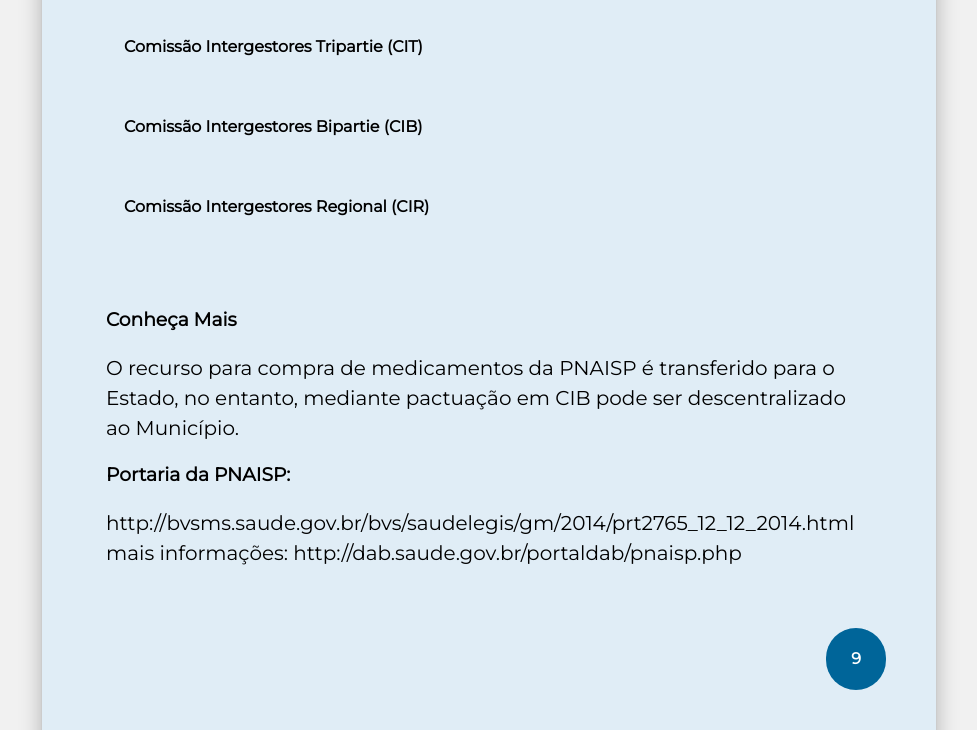
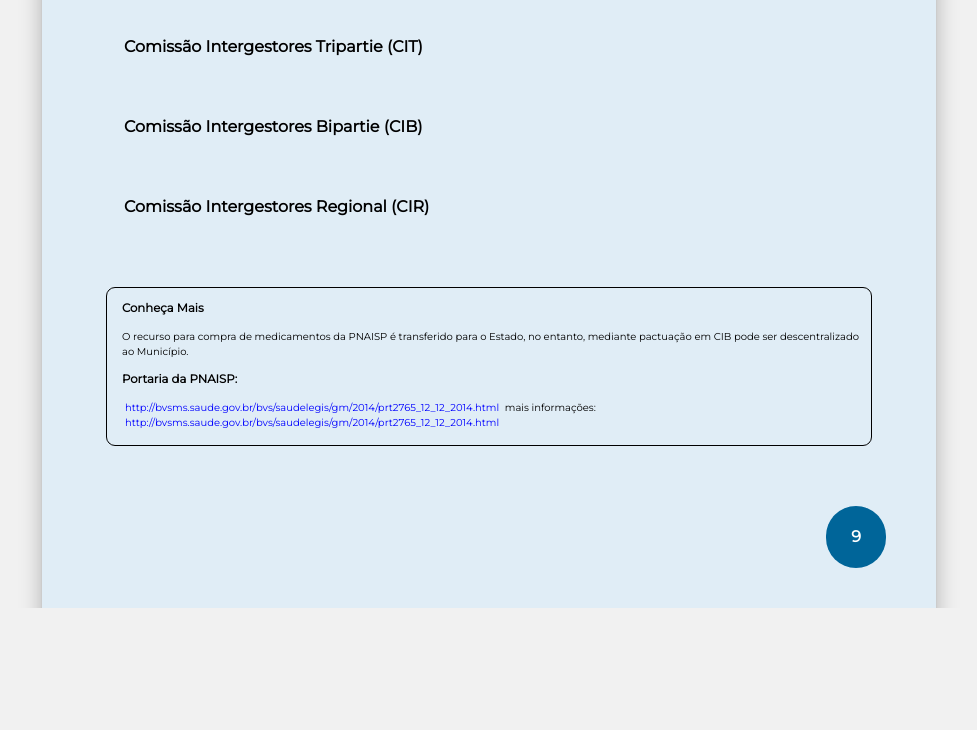
Before and after one commit to ThiagoMarques/M1A2, a plain HTML site: page index.html in a window 1280 px wide. Shown: the part 10914-11644 px from the top of the page, without its empty margins (151-1128 px from the left). After the commit the page ends 11522 px from the top, so only its background shows below. Drawn offline with nearby package versions, Linux system fonts and the light colour scheme.

Commit message:
Ajusta links na página 09

```diff
--- a/css/telas.css
+++ b/css/telas.css
@@ -675,6 +675,19 @@ video{
   margin: 50px auto;
   text-align: center;
 }
+.texto-link-rodape{
+  border-style: solid;
+  border-color: black;
+  border-radius: 9px;
+  border-width: 1px;
+  padding-left: 15px;
+  padding-bottom: 15px;
+  font-size: 10px;
+}
+.texto-link-rodape p a{
+  background: transparent;
+  color: blue;
+}
 
 
 /* Accordian */
--- a/index.html
+++ b/index.html
@@ -436,15 +436,16 @@
 					</div>
 			</div>
 
-			<div class="largura-1_1">
+			<div class="texto-link-rodape">
 				<h3><b>Conheça Mais</b></h3>
-				<p>O recurso para compra de medicamentos da PNAISP é transferido para o Estado, no entanto, mediante
+				<p class="fonte-10">O recurso para compra de medicamentos da PNAISP é transferido para o Estado, no entanto, mediante
 					pactuação em CIB pode
 					ser descentralizado ao Município.</p>
 				<h3>Portaria da PNAISP:</h3>
-				<p>
-					http://bvsms.saude.gov.br/bvs/saudelegis/gm/2014/prt2765_12_12_2014.html
-					mais informações: http://dab.saude.gov.br/portaldab/pnaisp.php
+				<p class="fonte-10">
+					<a href="http://bvsms.saude.gov.br/bvs/saudelegis/gm/2014/prt2765_12_12_2014.html">http://bvsms.saude.gov.br/bvs/saudelegis/gm/2014/prt2765_12_12_2014.html</a>
+					<span>mais informações:</span>
+					<a href=" http://dab.saude.gov.br/portaldab/pnaisp.php">http://bvsms.saude.gov.br/bvs/saudelegis/gm/2014/prt2765_12_12_2014.html</a>
 				</p>
 			</div>
 
```
